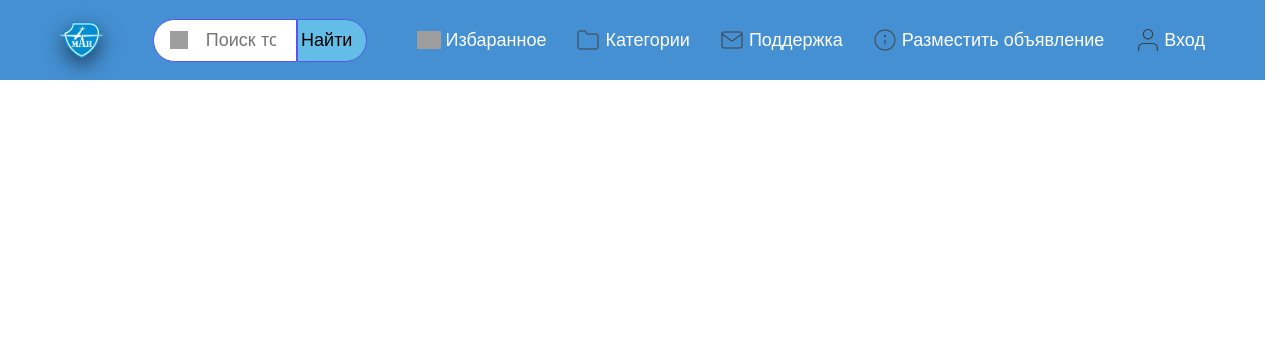
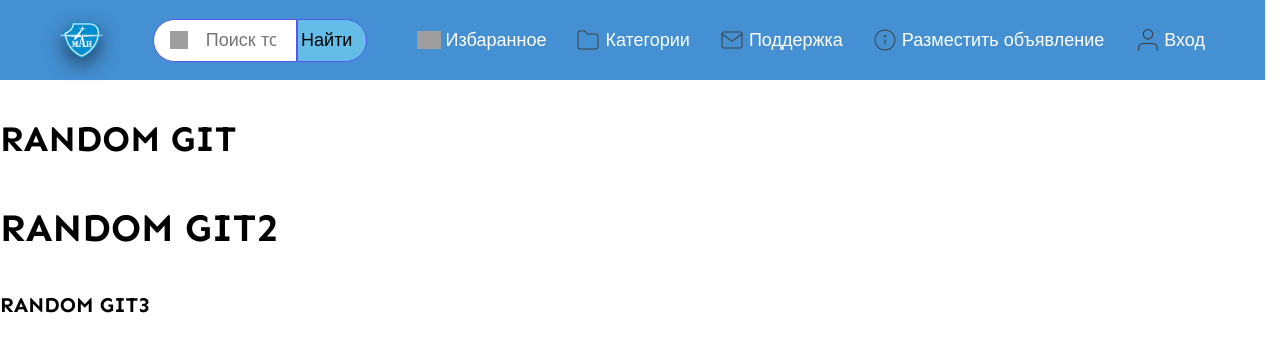
Before and after one commit to RomanKovalev007/maimarket, a Django app: template maimarket/users/templates/users/profile.html in a window 1280 px wide. Shown: the top 352 px of the page. Run offline with Django 5.2, Linux system fonts and the light colour scheme; the template is opened without the code that fills it, so the values that code supplies are empty; grey boxes are pictures that could not be loaded.

Commit message:
Initial commit

```diff
--- a/maimarket/users/templates/users/profile.html
+++ b/maimarket/users/templates/users/profile.html
@@ -3,7 +3,9 @@
 
 <h1>{{ user.username }}</h1>
 <h2>{{ user.first_name }} {{ user.last_name }}</h2>
-
+<h1>RANDOM GIT</h1>
+<h2>RANDOM GIT2</h2>
+<h3>RANDOM GIT3</h3>
 {% if user.photo %}
 <p><img src="{{ user.photo.url }}" alt="Изображение"> </p>
 {% endif %}
```
Also changed, not shown: 1 other file.
